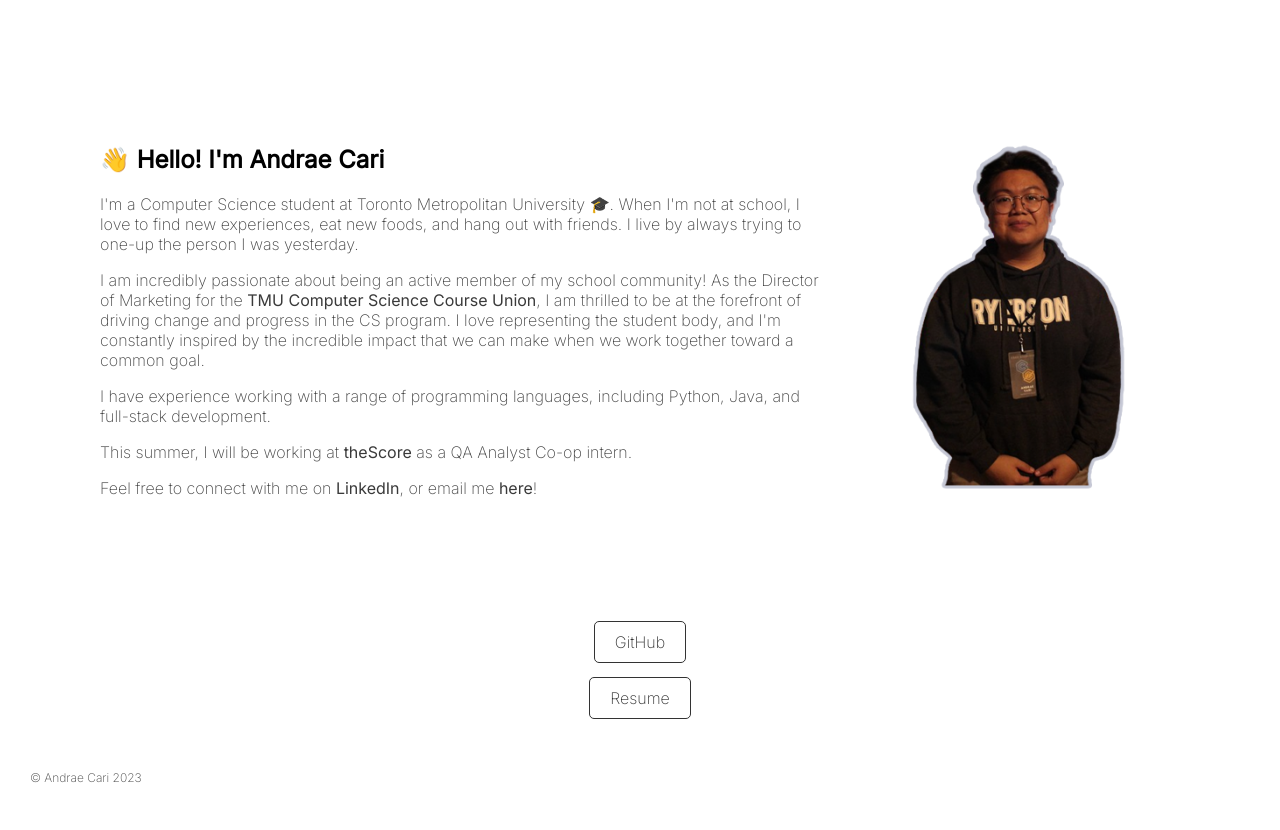
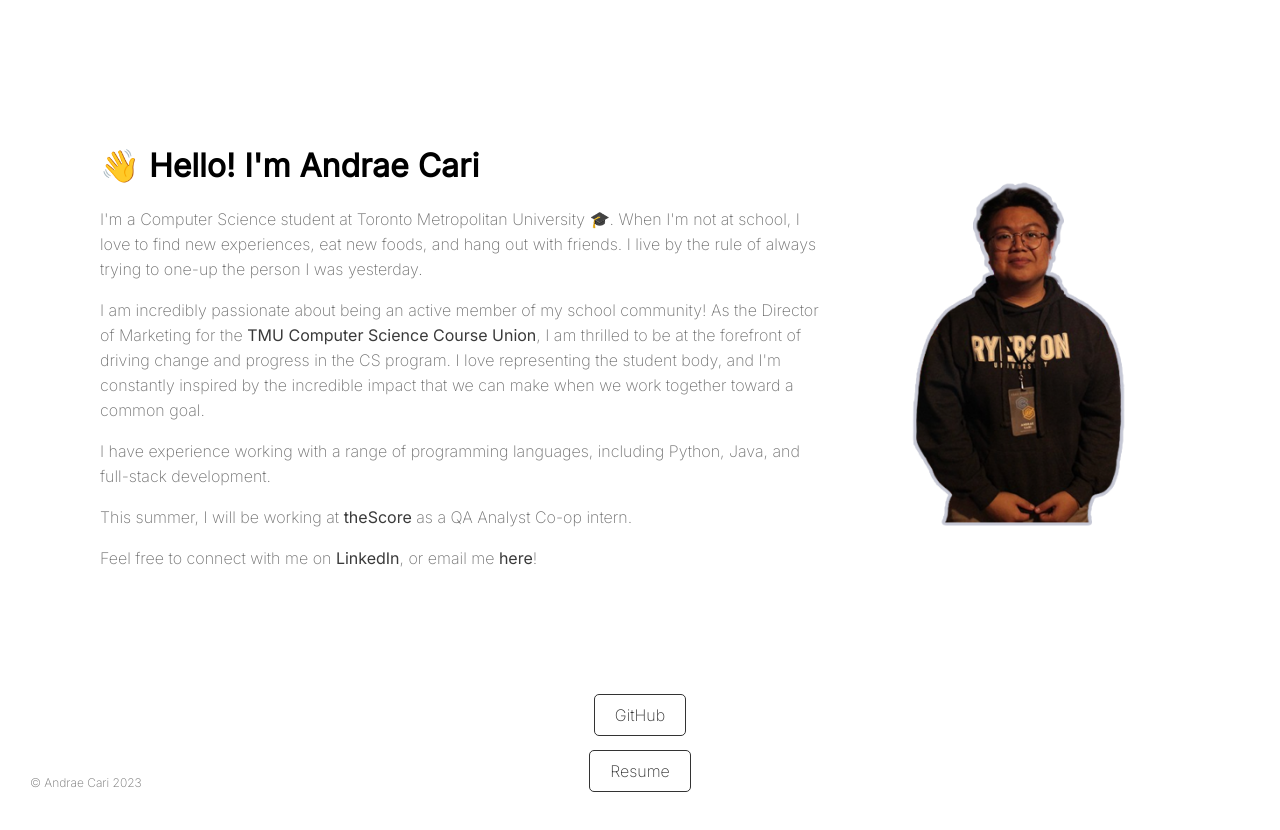
Before and after one commit to andraecari/personal-site, a plain HTML site: page main.html in a window 1280 px wide. Drawn offline with Linux system fonts and the light colour scheme.

Commit message:
Updated site

```diff
--- a/main.html
+++ b/main.html
@@ -3,7 +3,7 @@
 <head>
 	<meta charset="UTF-8">
 	<meta name="viewport" content="width=device-width, initial-scale=1.0">
-	<title>Responsive Website</title>
+	<title>andrae cari</title>
     <link rel="icon" href="images/favicon.ico" type="image/x-icon">
     <link rel="shortcut icon" href="images/favicon.ico" type="image/x-icon">
     <link rel="preconnect" href="https://fonts.googleapis.com">
@@ -17,8 +17,8 @@
         <div class="main-container">
             <div class="content-container">
                 <div class="text-area">
-                    <h2>👋 Hello! I'm Andrae Cari</h2>
-                    <p>I&#39;m a Computer Science student at Toronto Metropolitan University 🎓. When I&#39;m not at school, I love to find new experiences, eat new foods, and hang out with friends.&nbsp;I live by always trying to one-up the person I was yesterday.</p>
+                    <h1>👋 Hello! I'm Andrae Cari</h1>
+                    <p>I&#39;m a Computer Science student at Toronto Metropolitan University 🎓. When I&#39;m not at school, I love to find new experiences, eat new foods, and hang out with friends.&nbsp;I live by the rule of always trying to one-up the person I was yesterday.</p>
                     <p>I am incredibly passionate about being an active member of my school community! As the Director of Marketing for the <a href="https://www.tmucscu.com/">TMU Computer Science Course Union</a>, I am thrilled to be at the forefront of driving change and progress in the CS program. I love representing the student body, and I&#39;m constantly inspired by the incredible impact that we can make when we work together toward a common goal.</p>
                     <p>I have experience working with a range of programming languages, including Python, Java, and full-stack development.</p>
                     <p>This summer, I will be working at <a href="https://www.thescore.com/">theScore</a> as a QA Analyst Co-op intern.</p>
@@ -33,7 +33,7 @@
                 <button class="btn" onclick="window.open('https://github.com/andraecari', '_blank')">GitHub</button>
             </div>
             <div class ="container">
-                <button class="btn" onclick="window.open('https://github.com/andraecari', '_blank')">Resume</button>
+                <button class="btn" onclick="window.open('https://drive.google.com/file/d/15-XOBeapJQnUXhzajwDTFE8EIgour7-H/view?usp=sharing', '_blank')">Resume</button>
             </div>
         </div>
 
--- a/style.css
+++ b/style.css
@@ -9,7 +9,8 @@ body {
 
 p {
     font-weight: 200;
-    color:rgb(68, 68, 68)
+    line-height: 25px;
+    color:rgb(112, 112, 112)
 }
 
 a {
```
